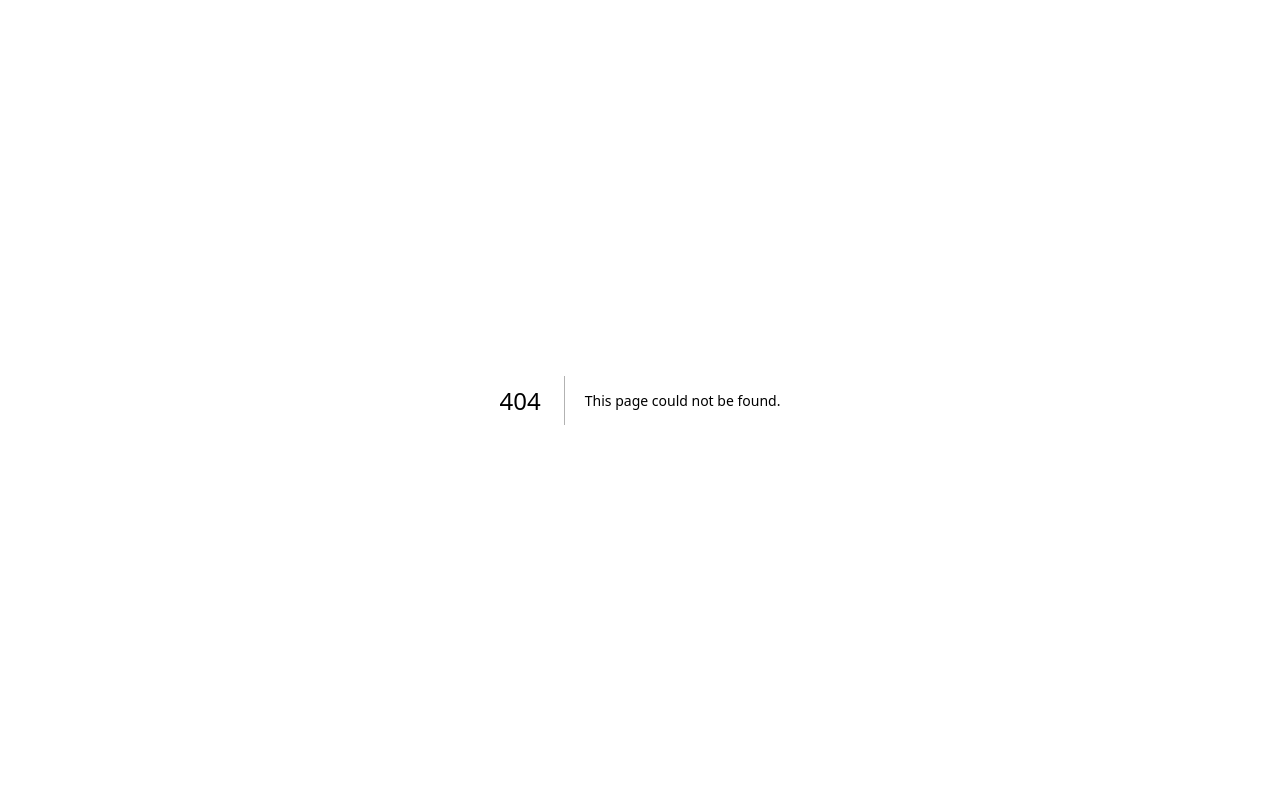
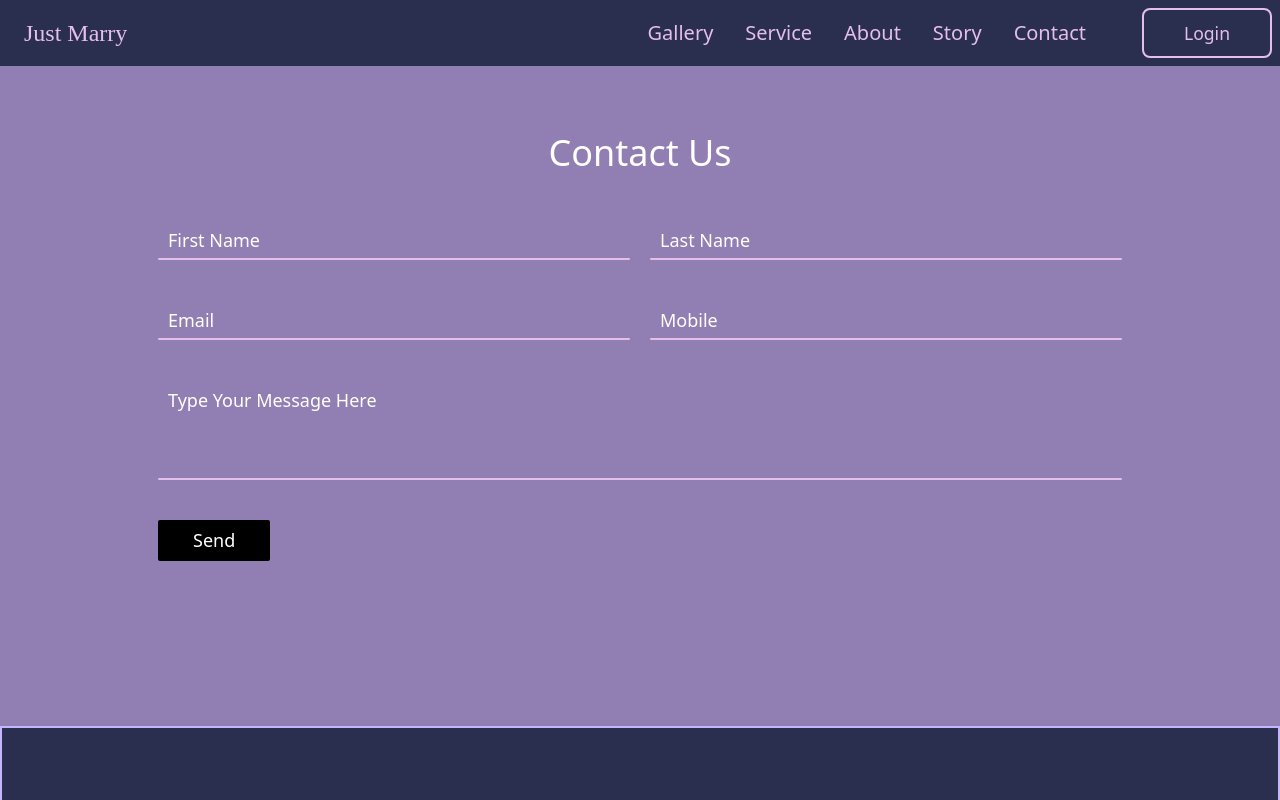
Before and after one commit to Msantra97/NewMatrimonial, a Next.js app: page /contact in a window 1280 px wide. Before the commit this address had no page. Shown: the top 800 px of the page. Built offline with nearby package versions, Linux system fonts and the light colour scheme.

Commit message:
contact&allupdate

```diff
--- a/src/components/Footer.js
+++ b/src/components/Footer.js
@@ -74,9 +74,11 @@ export default function Footer() {
               Story
             </li>
             </Link>
+            <Link href="/contact">
             <li className="text-[#FDE2F3] text-md pb-2 font-semibold hover:text-[#C85C8E] cursor-pointer">
               Contact
             </li>
+            </Link>
           </ul>
         </div>
 
--- a/src/components/Login.js
+++ b/src/components/Login.js
@@ -41,10 +41,10 @@ export default function Login() {
     <div className="flex justify-center items-center min-h-screen w-full bg-[#917FB3] bg-cover bg-no-repeat bg-center">
       <div className="flex relative w-[420px] h-[500px] bg-transparent  border-[2px] border-spacing-[2px] border-solid border-black rounded-e-[20px] rounded-s-[20px]  ring-offset-30 justify-center items-center">
         <form action="#">
-          <h2 className="text-[2em] decoration-black text-center">Login</h2>
+          <h2 className="text-[2em] decoration-black text-[#fff] text-center">Login</h2>
 
           <div className="relative mt-[10px] mr-0 w-[300px] border-b-[1px] border-solid border-black">
-            <span className="absolute right-[8px] decoration-black text-[24px] top-[2px]">
+            <span className="absolute right-[8px] decoration-black text-[#fff] text-[24px] top-[2px]">
               <ion-icon name="mail-outline"></ion-icon>
             </span>
             <input
@@ -59,13 +59,13 @@ export default function Login() {
             />
             <label
               for="default_filled"
-              className="absolute text-[16px] duration-300 transform -translate-y-4 scale-75 top-4  z-10 origin-[0] left-8   peer-placeholder-shown:scale-100 peer-placeholder-shown:translate-y-0 peer-focus:scale-100 peer-focus:-translate-y-5"
+              className="absolute text-[16px] text-[#fff] duration-300 transform -translate-y-4 scale-75 top-4  z-10 origin-[0] left-8   peer-placeholder-shown:scale-100 peer-placeholder-shown:translate-y-0 peer-focus:scale-100 peer-focus:-translate-y-5"
             >
               Em@il
             </label>
           </div>
           <div className="relative mt-[10px] mr-0 w-[300px] border-b-[1px] border-solid border-black">
-            <span className="absolute right-[8px] decoration-black text-[24px] top-[2px]">
+            <span className="absolute right-[8px] decoration-black text-[#fff] text-[24px] top-[2px]">
               <ion-icon name="lock-closed-outline"></ion-icon>
             </span>
             <input
@@ -80,7 +80,7 @@ export default function Login() {
             />
             <label
               for="default_fille"
-              className="absolute text-[16px] duration-300 transform -translate-y-4 scale-75 top-4  z-10 origin-[0] left-8   peer-placeholder-shown:scale-100 peer-placeholder-shown:translate-y-0 peer-focus:scale-100 peer-focus:-translate-y-5"
+              className="absolute text-[16px]  text-[#fff] duration-300 transform -translate-y-4 scale-75 top-4  z-10 origin-[0] left-8   peer-placeholder-shown:scale-100 peer-placeholder-shown:translate-y-0 peer-focus:scale-100 peer-focus:-translate-y-5"
             >
               Password
             </label>
@@ -96,7 +96,7 @@ export default function Login() {
           </div>
           <button
             type="submit"
-            className="w-full h-[45px] mt-[20px] rounded-[40px] bg-black border-none outline-none cursor-pointer text-[16px] font-[500] text-white"
+            className="w-full h-[45px] mt-[20px] rounded-[40px] bg-black border-none outline-none cursor-pointer text-[16px] font-[500] text-white hover:bg-[#fff] hover:text-black"
             onClick={handleLogin}
           >
             Login
--- a/src/components/Nav.js
+++ b/src/components/Nav.js
@@ -98,14 +98,16 @@ export default function Nav() {
             </span>
             </Link>
           </li>
+          <Link href="/contact">
           <li className="mx-4 my-6 md:my-0">
-            <a
+            <span
               herf="#"
               className="text-xl  text-[#E5BEEC] font-[sans] hover:text-[#fff] duration-500"
             >
               Contact
-            </a>
+            </span>
           </li>
+          </Link>
         </ul>
         <Link href="/signin">
           <button className="w-[130px] h-[50px] bg-transparent border-[2px] border-solid border-[#E5BEEC] outline-none rounded-[8px] cursor-pointer text-[1.1em] text-[#E5BEEC]  font[500] ml-[40px] ease-[0.5s] hover:bg-[#2A2F4F] hover:text-[#fff] hover:border-[#fff]">
--- a/src/components/Register.js
+++ b/src/components/Register.js
@@ -38,7 +38,7 @@ export default function Register() {
 
   return (
     <div className="flex justify-center items-center min-h-screen w-full  bg-[#917FB3] bg-cover bg-no-repeat bg-center">
-      <div className=" flex relative  w-[360px] h-[600px] bg-transparent  border-[2px] border-spacing-[2px] border-solid border-black rounded-e-[20px] rounded-s-[20px]  ring-offset-30 justify-center items-center">
+      <div className=" flex relative  w-[400px] h-[600px] bg-transparent  border-[2px] border-spacing-[2px] border-solid border-black rounded-e-[20px] rounded-s-[20px]  ring-offset-30 justify-center items-center">
         <form action="#" method="get" id="form1">
           <h2 className="relative text-[2em] decoration-white text-white text-center">
             Registation
--- /dev/null
+++ b/src/pages/contact.js
@@ -0,0 +1,67 @@
+import React from 'react'
+import Nav from '@/components/Nav'
+import Footer from '@/components/Footer'
+
+
+export default function Contact() {
+  return (
+    <div>
+<Nav/>
+
+<div className='flex flex-auto justify-center w-full h-[660px] bg-[#917FB3]'>
+        <div className="container">
+            <h2>Contact Us</h2>
+            <div className="row100">
+                <div className="col">
+                    <div className="inputbox">
+                        <input type="text" name="" required="required"/>
+                        <span className="text">First Name</span>
+                        <span className="link"></span>
+                    </div>
+                </div>
+                <div className="col">
+                    <div className="inputbox">
+                        <input type="text" name="" required="required"/>
+                        <span className="text">Last Name</span>
+                        <span className="link"></span>
+                    </div>
+                </div>
+            </div>
+            <div className="row100">
+                <div className="col">
+                    <div className="inputbox">
+                        <input type="text" name="" required="required"/>
+                        <span className="text">Email</span>
+                        <span className="link"></span>
+                    </div>
+                </div>
+
+                <div className="col">
+                    <div className="inputbox">
+                        <input type="text" name="" required="required"/>
+                        <span className="text">Mobile</span>
+                        <span className="link"></span>
+                    </div>
+                </div>
+            </div>
+            <div className="row100">
+                <div className="col">
+                    <div className="inputbox textarea">
+                        <textarea required="required"></textarea>
+                        <span className="text">Type Your Message Here</span>
+                        <span className="link"></span>
+                    </div>
+                </div>
+            </div>
+            <div className="row100">
+                <div className="col">
+                    <input type="submit" value="Send"/>
+                </div>
+            </div>
+
+    </div>
+    </div>
+    <Footer/>
+    </div>
+  )
+}
--- a/src/pages/main.js
+++ b/src/pages/main.js
@@ -2,7 +2,7 @@ import Main from "@/components/Main";
 import ProfileCard from "@/components/ProfileCard";
 import React from "react";
 
-export default function index() {
+export default function Main() {
   return (
     <div>
       <Main >
--- a/src/styles/globals.css
+++ b/src/styles/globals.css
@@ -40,3 +40,126 @@ body {
   align-items: center;
   justify-content: center;
 }
+
+
+
+.container
+{
+    width: 80%;
+    padding: 20px;
+}
+.container h2
+{
+    width: 100%;
+    color: white;
+    font-size: 36px;
+    text-align: center;
+    margin-bottom: 10px;
+    margin-top: 40px;
+}
+.container .row100
+{
+    position: relative;
+    width: 100%;
+    display: grid;
+    grid-template-columns: repeat(auto-fit,minmax(300px,1fr));
+}
+.container .row100 .col
+{
+    position:relative;
+    width: 100%;
+    padding: 0 10px;
+    margin: 30px 0 10px;
+    transition: 0.5s;
+}
+.container .row100 .inputbox
+{
+    position: relative;
+    width: 100%;
+    height: 40px;
+    color: white;
+}
+.container .row100 .inputbox input,
+.container .row100 .inputbox.textarea textarea
+{
+    position: absolute;
+    width: 100%;
+    height: 100%;
+    background: transparent;
+    box-shadow: none;
+    border: none;
+    outline: none;
+    font-size: 18px;
+    padding: 0 10px;
+    z-index: 1;
+    color: #fff;
+}
+.container .row100 .inputbox .text
+{
+    position: absolute;
+    top: 0;
+    left: 0;
+    line-height: 40px;
+    font-size: 18px;
+    padding: 0 10px;
+    display: block;
+    transition: 0.5s;
+    pointer-events: none;
+}
+.container .row100 .inputbox input:focus + .text,
+.container .row100 .inputbox input:valid + .text
+{
+    top: -35px;
+    left: -10px;
+}
+.container .row100 .inputbox .link
+{
+    position: absolute;
+    bottom: 0;
+    display: block;
+    width: 100%;
+    height: 2px;
+    background:#E5BEEC;
+    transition: 0.5s;
+    border-radius: 2px;
+    pointer-events: none;
+}
+.container .row100 .inputbox input:focus ~ .link,
+.container .row100 .inputbox input:valid ~ .link
+{
+height: 100%;
+}
+.container .row100 .inputbox.textarea
+{
+    position: relative;
+    width: 100%;
+    height: 100px;
+    padding: 10px 0;
+}
+.container .row100 .inputbox.textarea textarea
+{
+    height: 100%;
+    resize: none;
+}
+.container .row100 .inputbox textarea:focus + .text,
+.container .row100 .inputbox textarea:valid + .text
+{
+    top: -35px;
+    left: -10px;
+}
+.container .row100 .inputbox textarea:focus ~ .link,
+.container .row100 .inputbox textarea:valid ~ .link
+{
+height: 100%;
+}
+input[type="submit"]
+{
+   border: none;
+   padding: 7px 35px;
+   cursor: pointer;
+   outline: none;
+   background: black;
+   color: #fff;
+   font-size: 18px;
+   border-radius: 2px;
+}
```
